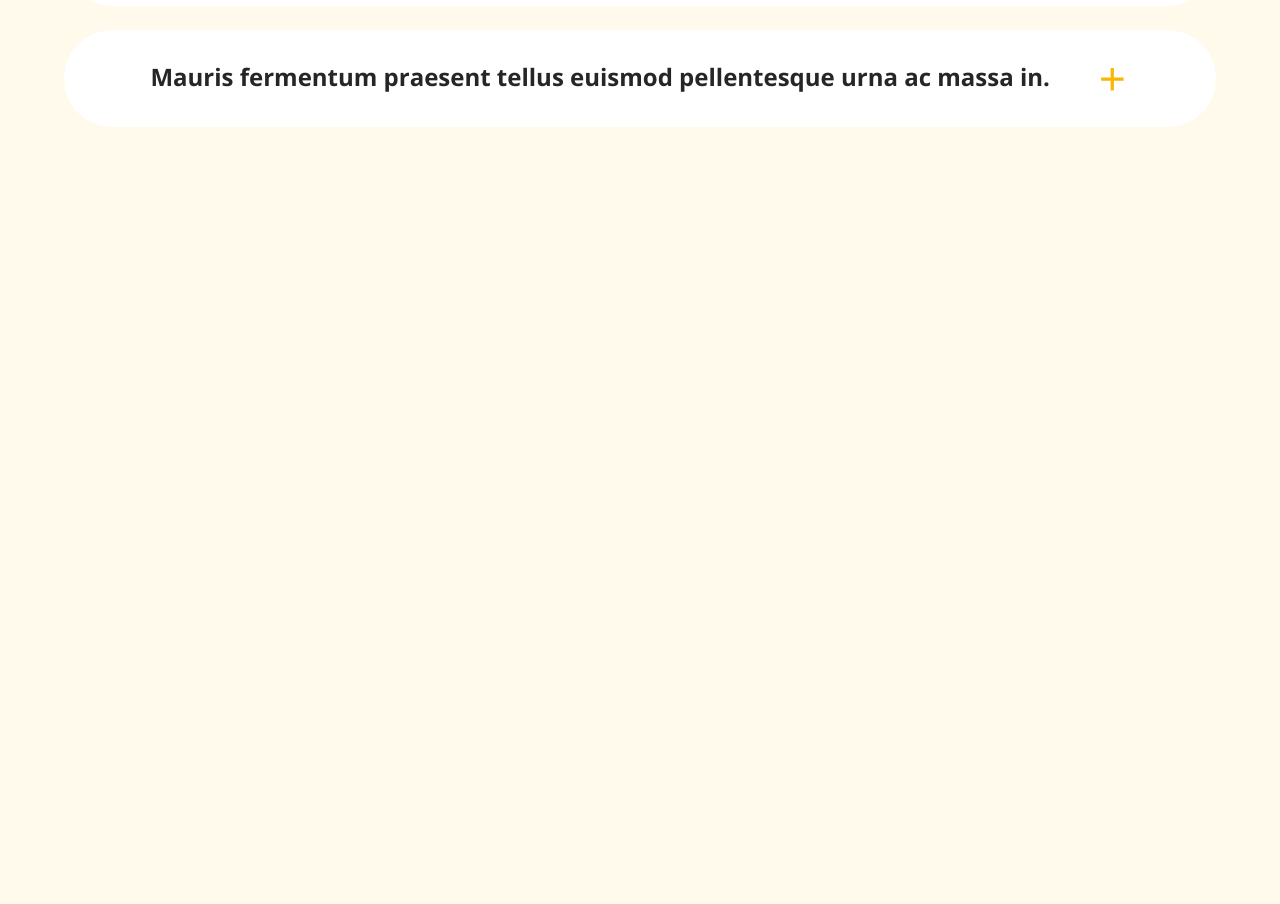
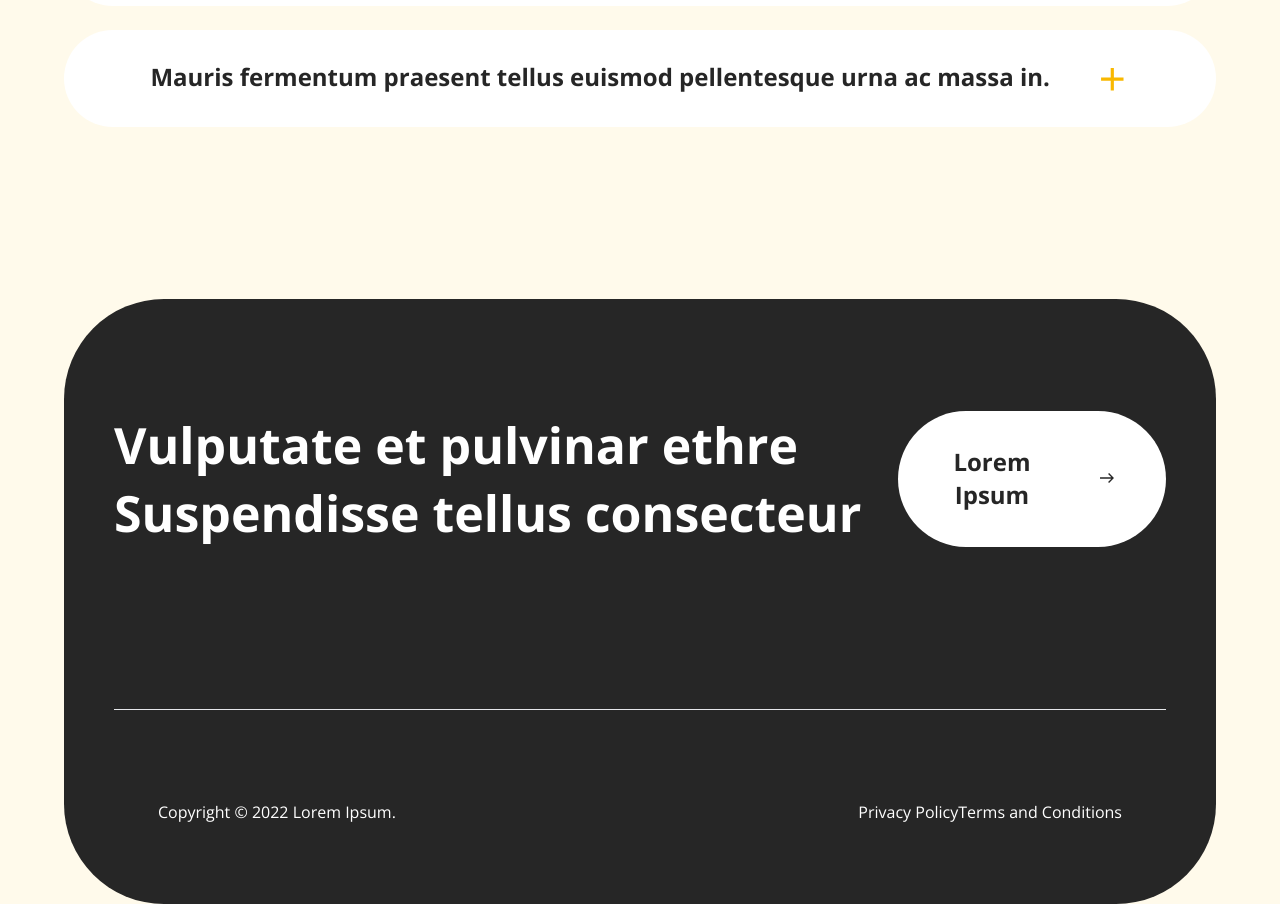
Before and after one commit to zeynabmvs/acme_landing, a website: page index.html in a window 1280 px wide. Shown: the part 6109-7013 px from the top of the page. Before the commit the page ends 6408 px from the top, so only its background shows below. Drawn offline with nearby package versions, Linux system fonts and the light colour scheme; files that its build step writes are made by us from their sources.

Commit message:
Footer desktop done

```diff
--- a/index.html
+++ b/index.html
@@ -353,7 +353,7 @@
                 <div class="w-[90%] mx-auto overflow-hidden">
                     <input type="checkbox" id="chk1">
                     <label for="chk1" class="flex flex-row justify-between cursor-pointer">
-                        <p class="text-co-mo-h2-bold lg:text-co-h5-sbold">Quam vehicula faucibus amet lorem. </p> #Todo after click - text-co-h3-bold
+                        <p class="text-co-mo-h2-bold lg:text-co-h5-sbold">Quam vehicula faucibus amet lorem. </p>
                         <img src="/assets/img/icon-plus.svg" alt=" ">
                         <img src="/assets/img/icon-remove.svg" alt=" " class="hidden">
                     </label>
@@ -404,6 +404,34 @@
 
     </div>
 
+    <!-- Footer -->
+    <div class="rounded-mobile lg:rounded-desktop bg-co-dark text-co-white lg:py-20 lg:px-50p">
+        <div class="flex flex-col lg:gap-10">
+
+            <div class="flex justify-between lg:py-8 lg:mb-90p">
+                <h4 class=" lg:text-co-h4">Vulputate et pulvinar ethre Suspendisse tellus consecteur</h4>
+                <button class="flex justify-center items-center text-co-button text-co-dark pt-17p pb-18p px-38p lg:pt-22p lg:pb-6 lg:pl-50p lg:pr-52p rounded-full bg-co-white gap-16">
+                    Lorem Ipsum
+                    <svg width="25" height="18" viewBox="0 0 25 18" fill="none" xmlns="http://www.w3.org/2000/svg">
+                        <path d="M16.25 0.269531L14.4922 2.02734L20.2344 7.76953H0.0195312V10.2305H20.2344L14.4922 15.9727L16.25 17.7305L24.9805 9L16.25 0.269531Z"
+                              fill="#262626"/>
+                    </svg>
+                </button>
+            </div>
+            <hr class="lg:mb-50p bg-co-white-12">
+            <div class="flex justify-between lg:px-11">
+                <p>Copyright © 2022 Lorem Ipsum.</p>
+                <div>
+                    <ul class="flex flex-end">
+                        <li><a href="#">Privacy Policy</a></li>
+                        <li><a href="#">Terms and Conditions</a></li>
+                    </ul>
+                </div>
+            </div>
+
+        </div>
+    </div>
+
 
 </div>
 
--- a/tailwind.config.js
+++ b/tailwind.config.js
@@ -133,6 +133,7 @@ module.exports = {
                 '60p': '60px',
                 '66p': '66px',
                 '72p': '72px',
+                '90p': '90px',
                 '100p': '100px',
                 '118p': '118px',
                 '120p': '120px',
```
Also changed, not shown: notes.md (+1 -0 lines).
